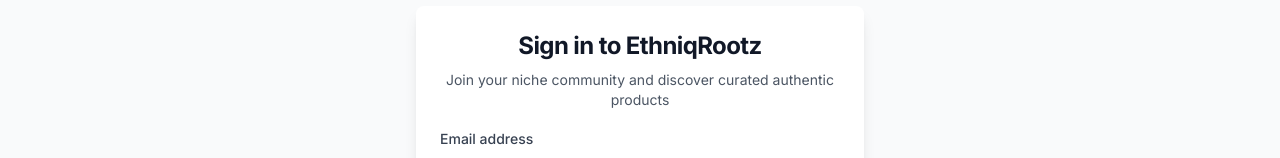
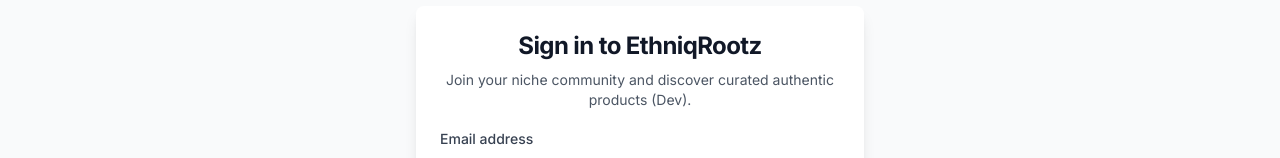
Before and after one commit to ifedayoagboola/sellexa, a Next.js app: page /auth/login in a window 1280 px wide. Shown: the part 249-407 px from the top of the page. Built offline with nearby package versions, Linux system fonts and the light colour scheme; no server answers.

Commit message:
testing vercel dev

```diff
--- a/src/app/auth/login/page.tsx
+++ b/src/app/auth/login/page.tsx
@@ -69,7 +69,7 @@
                 Sign in to EthniqRootz
               </CardTitle>
               <CardDescription className="text-gray-600">
-                Join your niche community and discover curated authentic products
+                Join your niche community and discover curated authentic products (Dev).
               </CardDescription>
             </CardHeader>
             <CardContent>
```
